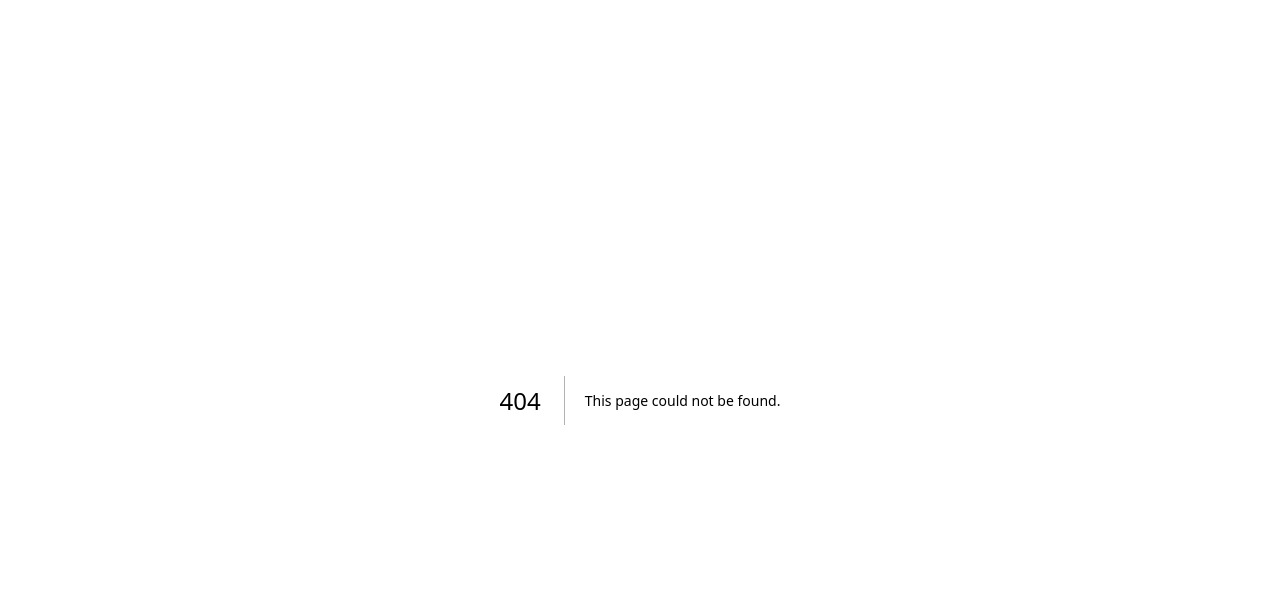
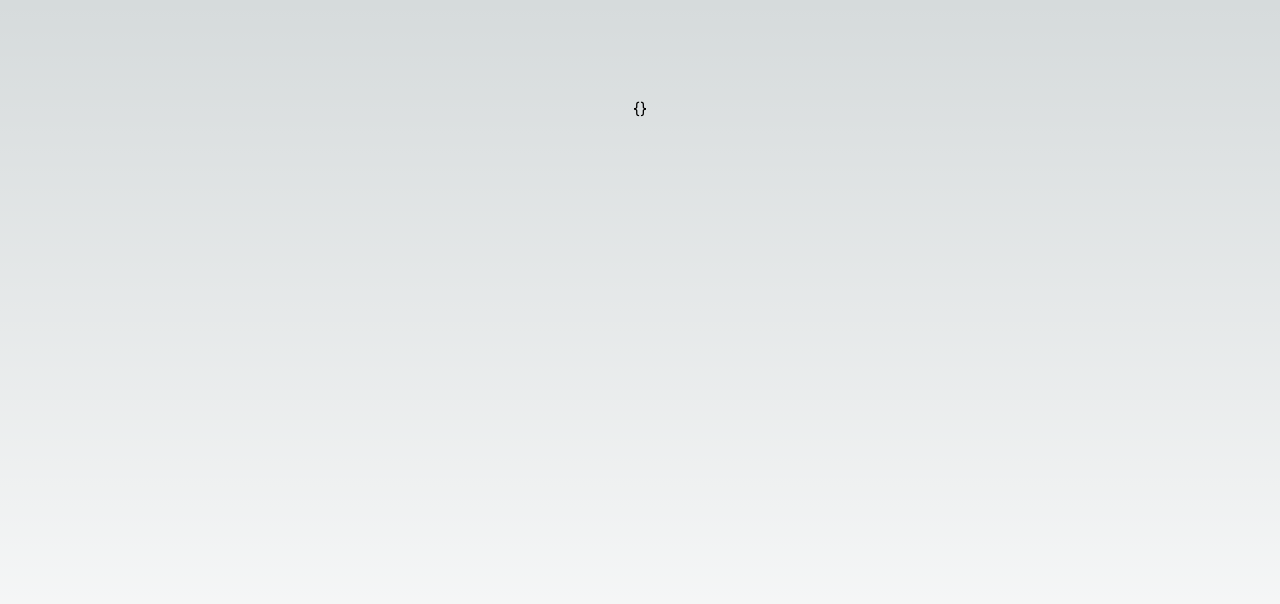
Before and after one commit to pedrofialho/next-starter, a Next.js app: page /about in a window 1280 px wide. Before the commit this address had no page. Shown: the top 604 px of the page. Built offline with nearby package versions, Linux system fonts and the light colour scheme.

Commit message:
Add Docker config, example

```diff
--- a/next.config.mjs
+++ b/next.config.mjs
@@ -1,6 +1,7 @@
 /** @type {import('next').NextConfig} */
 const nextConfig = {
   reactStrictMode: true,
+  output: 'standalone',
 }
 
 export default nextConfig
--- /dev/null
+++ b/src/app/about/page.tsx
@@ -0,0 +1,15 @@
+import { getFooBar } from '@/lib/utils/foo'
+
+export const dynamic = 'force-dynamic'
+
+export default async function About() {
+  const foobar = getFooBar()
+
+  console.log('foobar', { foobar })
+
+  return (
+    <main className="flex min-h-screen flex-col items-center justify-between p-24">
+      <div>{JSON.stringify(foobar, null, 2)}</div>
+    </main>
+  )
+}
--- a/src/app/page.tsx
+++ b/src/app/page.tsx
@@ -1,6 +1,12 @@
 import Image from 'next/image'
+import { getFooBar } from '@/lib/utils/foo'
+
+export const dynamic = 'force-dynamic'
 
 export default function Home() {
+  const foobar = getFooBar()
+  console.log('foobar', { foobar })
+
   return (
     <main className="flex min-h-screen flex-col items-center justify-between p-24">
       <div className="z-10 w-full max-w-5xl items-center justify-between font-mono text-sm lg:flex">
@@ -38,6 +44,8 @@ export default function Home() {
           priority
         />
       </div>
+
+      <div>{JSON.stringify(foobar, null, 2)}</div>
 
       <div className="mb-32 grid text-center lg:mb-0 lg:grid-cols-4 lg:text-left">
         <a
--- a/src/env.mjs
+++ b/src/env.mjs
@@ -7,7 +7,8 @@ export const env = createEnv({
    * isn't built with invalid env vars.
    */
   server: {
-    DATABASE_URL: z.string().url(),
+    NEXT_FOO: z.string().default(''),
+    NEXT_BAR: z.string().default(''),
     NODE_ENV: z.enum(['development', 'test', 'production']),
   },
 
@@ -23,7 +24,8 @@ export const env = createEnv({
    * middlewares) or client-side so we need to destruct manually.
    */
   runtimeEnv: {
-    DATABASE_URL: process.env.DATABASE_URL,
+    NEXT_BAR: process.env.NEXT_BAR,
+    NEXT_FOO: process.env.NEXT_FOO,
     NODE_ENV: process.env.NODE_ENV,
   },
   /**
--- /dev/null
+++ b/src/lib/utils/foo.ts
@@ -0,0 +1,7 @@
+import { env } from '@/env.mjs'
+
+export const getFooBar = () => {
+  const { NEXT_FOO: foo, NEXT_BAR: bar } = env
+
+  return { foo, bar }
+}
```
Also changed, not shown: docker-compose.yml (added, +13 -0 lines), 2 other files (tests, documents, lock files or other folders).
